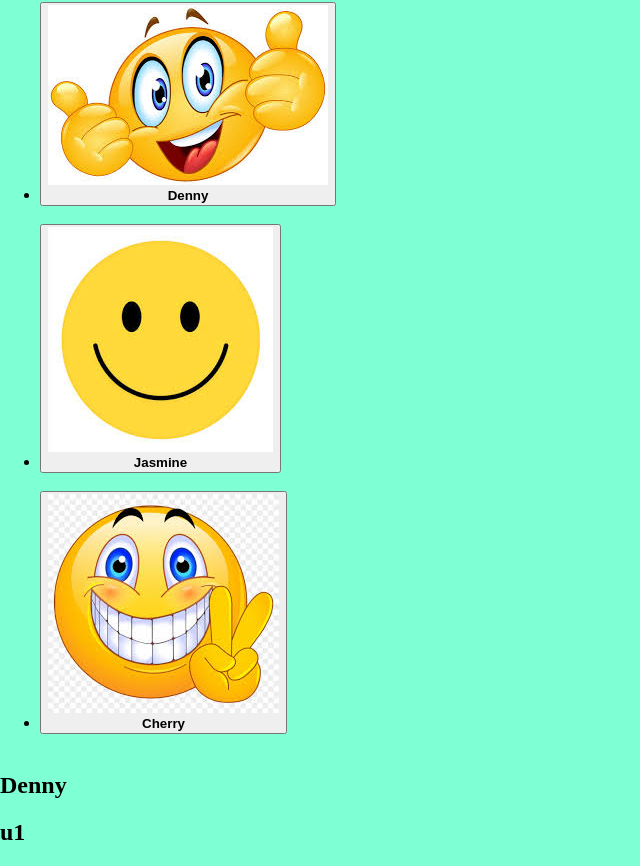
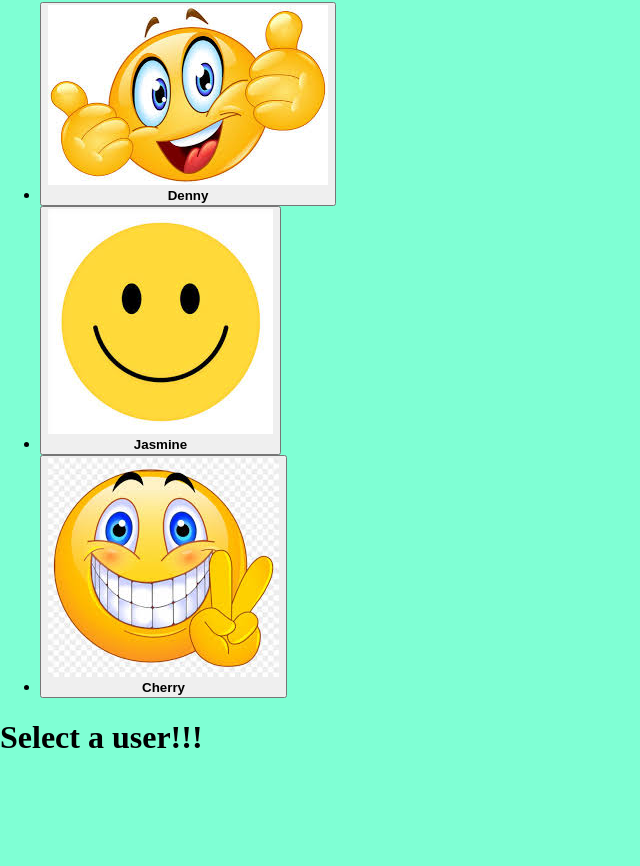
Before and after one commit to likith22011997/UDEMY, an Angular app: page / in a window 1280 px wide. Shown: the part 308-1174 px from the top of the page, without its empty margins (0-640 px from the left). After the commit the page ends 1086 px from the top, so only its background shows below. Built offline with nearby package versions, Linux system fonts and the light colour scheme.

Commit message:
ngfor ngif structural directives

```diff
--- a/src/app/app.component.html
+++ b/src/app/app.component.html
@@ -4,6 +4,7 @@
        handle the event-->
 <app-header></app-header>
 <main>
+  <!-- each user is called separately -->
   <!-- <ul id="users">
     <li>
       <app-user
@@ -34,8 +35,8 @@
   <!-- using property binding  -->
 
   <!-- when the input is passed inside user group instead separately -->
-
-  <ul id="users">
+  <!-- each user is called separately in different way -->
+  <!-- <ul id="users">
     <li>
       <app-user [user]="users[0]" (select)="onuserselect($event)"></app-user>
     </li>
@@ -48,6 +49,38 @@
       <app-user [user]="users[2]" (select)="onuserselect($event)"></app-user>
     </li>
     <br>
+  </ul> -->
+
+  <!-- calling the user dynamically when there are n number of users in the list
+  the "elements" word below can be of name of our choice. but the "users" shd be the data to be called
+     which contains the users data like id, name, image .track is used to check the unique in each user to check
+     the below syntax is used in angular 17 -->
+  <!-- <ul id="users">
+    @for (user of user; track user.id) {
+    <li>
+      <app-user [user]="users[2]" (select)="onuserselect($event)"></app-user>
+    </li>
+    <br />
+    }
+  </ul> -->
+  <!-- <app-tasks [id]="onselectuser?.id" [name]="onselectuser?.name"></app-tasks> -->
+  <!-- if condition to check if user is clicked and the syntax used in angualar 17. its a angular feature not ts -->
+  <!-- @if(onselectuser){
+    <app-tasks [id]="onselectuser.id" [name]="onselectuser.name"></app-tasks>
+   } -->
+
+  <!-- ngfor and Ngif structural directive used to put condition. "showrror" keyword name below is our choice-->
+  <ul id="user">
+    <li *ngFor="let user of users">
+      <app-user [user]="user" (select)="onuserselect($event)"> </app-user>
+    </li>
   </ul>
-  <app-tasks [id]="onselectuser?.id" [name]="onselectuser?.name"></app-tasks>
+  <app-tasks
+    *ngIf="onselectuser; else showerror"
+    [name]="onselectuser!.name"
+    [id]="onselectuser!.id"
+  ></app-tasks>
+  <ng-template #showerror>
+    <h1 id="showerror"><b>Select a user!!!</b></h1>
+  </ng-template>
 </main>
--- a/src/app/app.component.ts
+++ b/src/app/app.component.ts
@@ -17,7 +17,8 @@ export class AppComponent {
   // to define component inputs
   users = DUMMY_USERS;
   // store info which user is selected.as of now initially store first user
-  selecteduserid = 'u1';
+  // selecteduserid = 'u1';
+  selecteduserid?: string;
 
   get onselectuser() {
     // find is a method built in JS not angular. it allows to find a specific element in a array of elements
```
